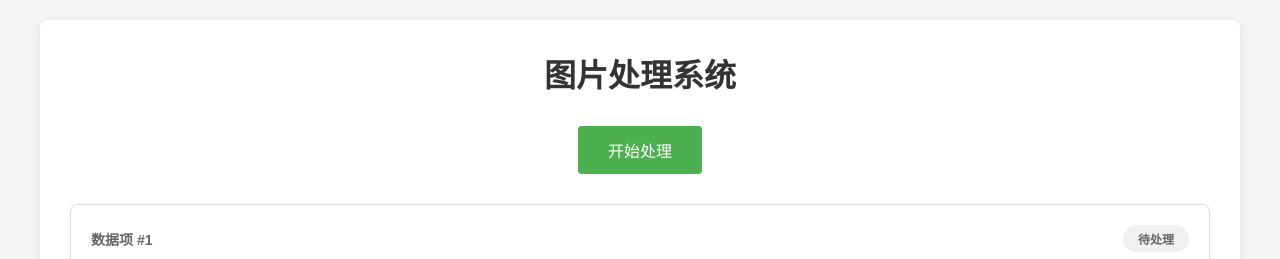
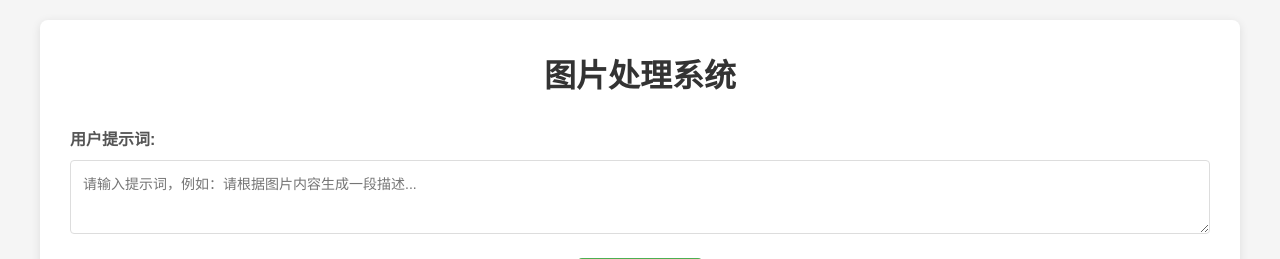
Before and after one commit to moviwhat/hoilday, a Flask app: page / in a window 1280 px wide. Shown: the top 259 px of the page. Run offline with Flask 3, Linux system fonts and the light colour scheme.

Commit message:
新增用户提示词逻辑

```diff
--- a/my_project/app.py
+++ b/my_project/app.py
@@ -22,7 +22,9 @@ def load_local_data():
 @app.route('/api/concurrent', methods=['POST'])
 def send_concurrent_requests():
     try:
-        results = api_service.send_concurrent_requests()
+        data = request.get_json() or {}
+        user_prompt = data.get('userPrompt', '')
+        results = api_service.send_concurrent_requests(user_prompt=user_prompt)
         return jsonify({
             'success': True,
             'total': len(results),
--- a/my_project/services/api_service.py
+++ b/my_project/services/api_service.py
@@ -5,5 +5,5 @@ class APIService:
     def __init__(self):
         self.concurrent_service = ConcurrentRequestService()
 
-    def send_concurrent_requests(self) -> List[Dict[str, Any]]:
-        return self.concurrent_service.execute()
+    def send_concurrent_requests(self, user_prompt: str = '') -> List[Dict[str, Any]]:
+        return self.concurrent_service.execute(user_prompt=user_prompt)
--- a/my_project/services/concurrent_service.py
+++ b/my_project/services/concurrent_service.py
@@ -40,13 +40,17 @@ class ConcurrentRequestService:
         print(f"总耗时: {elapsed_time:.2f}秒")
         print(f"=" * 50)
 
-    async def send_single_request(self, session: aiohttp.ClientSession, data_item: Dict[str, Any]) -> Dict[str, Any]:
+    async def send_single_request(self, session: aiohttp.ClientSession, data_item: Dict[str, Any], user_prompt: str = '') -> Dict[str, Any]:
         request_start_time = time.time()
+
+        request_data = dict(data_item)
+        if user_prompt:
+            request_data['user_prompt'] = user_prompt
 
         try:
             async with session.post(
                 f"{self.api_base_url}/process",
-                json=data_item,
+                json=request_data,
                 timeout=aiohttp.ClientTimeout(total=self.timeout)
             ) as response:
                 result = await response.json()
@@ -103,11 +107,11 @@ class ConcurrentRequestService:
                 }
             }
 
-    async def process_with_semaphore(self, session: aiohttp.ClientSession, semaphore: asyncio.Semaphore, data_item: Dict[str, Any]) -> Dict[str, Any]:
+    async def process_with_semaphore(self, session: aiohttp.ClientSession, semaphore: asyncio.Semaphore, data_item: Dict[str, Any], user_prompt: str = '') -> Dict[str, Any]:
         async with semaphore:
-            return await self.send_single_request(session, data_item)
+            return await self.send_single_request(session, data_item, user_prompt)
 
-    async def send_concurrent_requests(self) -> List[Dict[str, Any]]:
+    async def send_concurrent_requests(self, user_prompt: str = '') -> List[Dict[str, Any]]:
         data_items = self.load_data_config()
 
         if not data_items:
@@ -118,13 +122,15 @@ class ConcurrentRequestService:
         self.request_times = []
         self.start_time = time.time()
 
-        print(f"开始并发请求，总请求数: {self.total_count}, 最大并发数: {self.max_concurrent}")
+        print(f"开始并发请求，总请求数：{self.total_count}, 最大并发数：{self.max_concurrent}")
+        if user_prompt:
+            print(f"用户提示词：{user_prompt}")
 
         semaphore = asyncio.Semaphore(self.max_concurrent)
 
         async with aiohttp.ClientSession() as session:
             tasks = [
-                self.process_with_semaphore(session, semaphore, item)
+                self.process_with_semaphore(session, semaphore, item, user_prompt)
                 for item in data_items
             ]
 
@@ -135,12 +141,12 @@ class ConcurrentRequestService:
 
             print(f"\n所有请求已完成!")
             print(f"=" * 50)
-            print(f"总请求数: {self.total_count}")
-            print(f"总耗时: {total_time:.2f}秒")
-            print(f"平均每个请求耗时: {avg_time:.2f}秒")
+            print(f"总请求数：{self.total_count}")
+            print(f"总耗时：{total_time:.2f}秒")
+            print(f"平均每个请求耗时：{avg_time:.2f}秒")
             print(f"=" * 50)
 
             return list(results)
 
-    def execute(self) -> List[Dict[str, Any]]:
-        return asyncio.run(self.send_concurrent_requests())
+    def execute(self, user_prompt: str = '') -> List[Dict[str, Any]]:
+        return asyncio.run(self.send_concurrent_requests(user_prompt=user_prompt))
--- a/my_project/static/css/style.css
+++ b/my_project/static/css/style.css
@@ -23,6 +23,34 @@ h1 {
     text-align: center;
     color: #333;
     margin-bottom: 30px;
+}
+
+.input-section {
+    margin-bottom: 20px;
+}
+
+.input-section label {
+    display: block;
+    margin-bottom: 10px;
+    font-weight: bold;
+    color: #555;
+    font-size: 16px;
+}
+
+.input-section textarea {
+    width: 100%;
+    padding: 12px;
+    border: 1px solid #ddd;
+    border-radius: 4px;
+    font-size: 14px;
+    resize: vertical;
+    font-family: 'Microsoft YaHei', Arial, sans-serif;
+}
+
+.input-section textarea:focus {
+    outline: none;
+    border-color: #4CAF50;
+    box-shadow: 0 0 5px rgba(76, 175, 80, 0.3);
 }
 
 .control-section {
--- a/my_project/static/js/main.js
+++ b/my_project/static/js/main.js
@@ -43,6 +43,7 @@ async function loadData() {
 async function processData() {
     const processBtn = document.getElementById('processBtn');
     const loading = document.getElementById('loading');
+    const userPrompt = document.getElementById('userPrompt').value;
 
     if (isProcessed) {
         alert('已经处理过了，如需重新处理请刷新页面');
@@ -58,7 +59,10 @@ async function processData() {
             method: 'POST',
             headers: {
                 'Content-Type': 'application/json',
-            }
+            },
+            body: JSON.stringify({
+                userPrompt: userPrompt
+            })
         });
 
         const result = await response.json();
--- a/my_project/templates/index.html
+++ b/my_project/templates/index.html
@@ -9,6 +9,11 @@
 <body>
     <div class="container">
         <h1>图片处理系统</h1>
+
+        <div class="input-section">
+            <label for="userPrompt">用户提示词:</label>
+            <textarea id="userPrompt" rows="3" placeholder="请输入提示词，例如：请根据图片内容生成一段描述..."></textarea>
+        </div>
 
         <div class="control-section">
             <button id="processBtn" onclick="processData()" disabled>开始处理</button>
```
Also changed, not shown: my_project/README.md.
